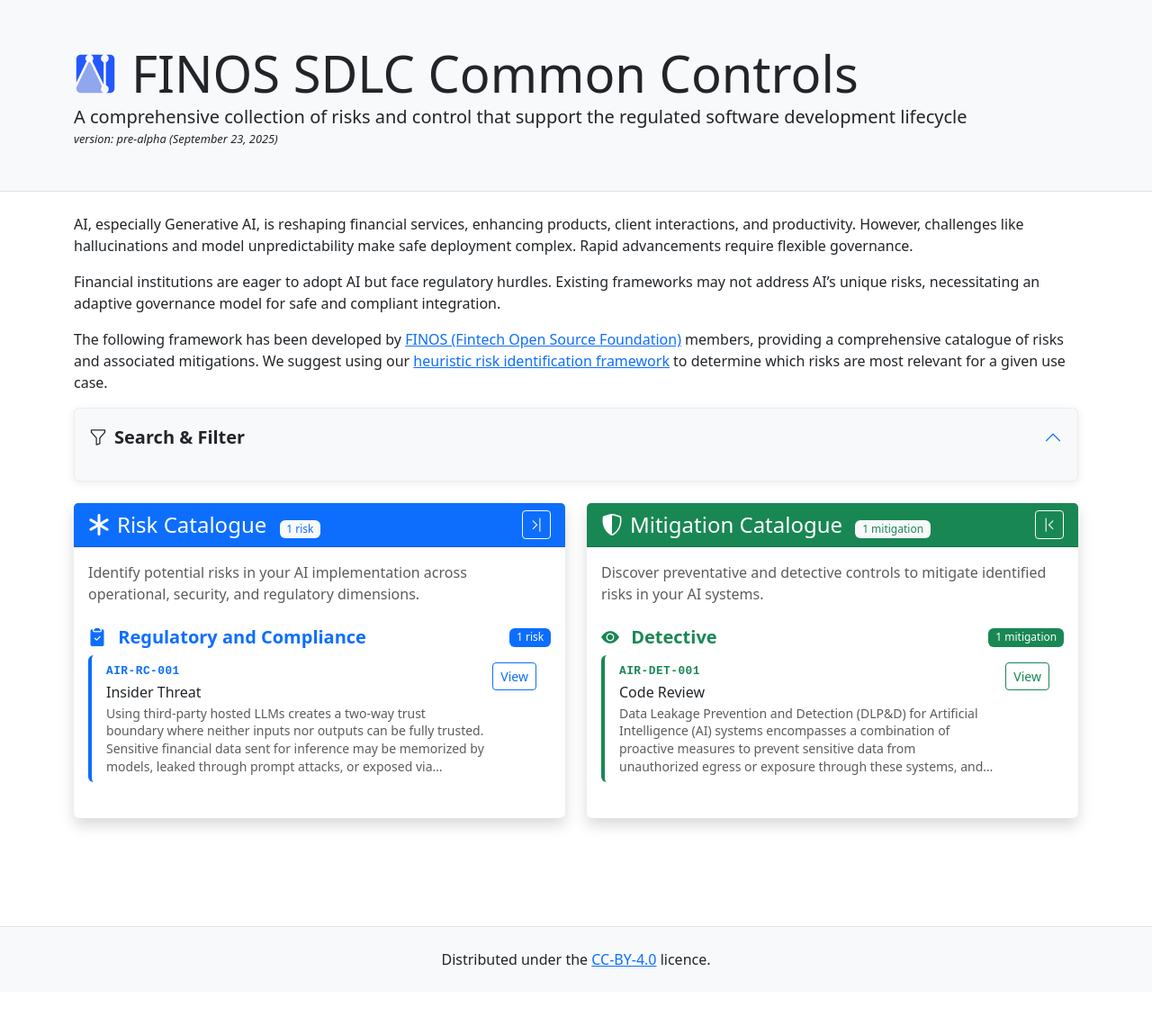
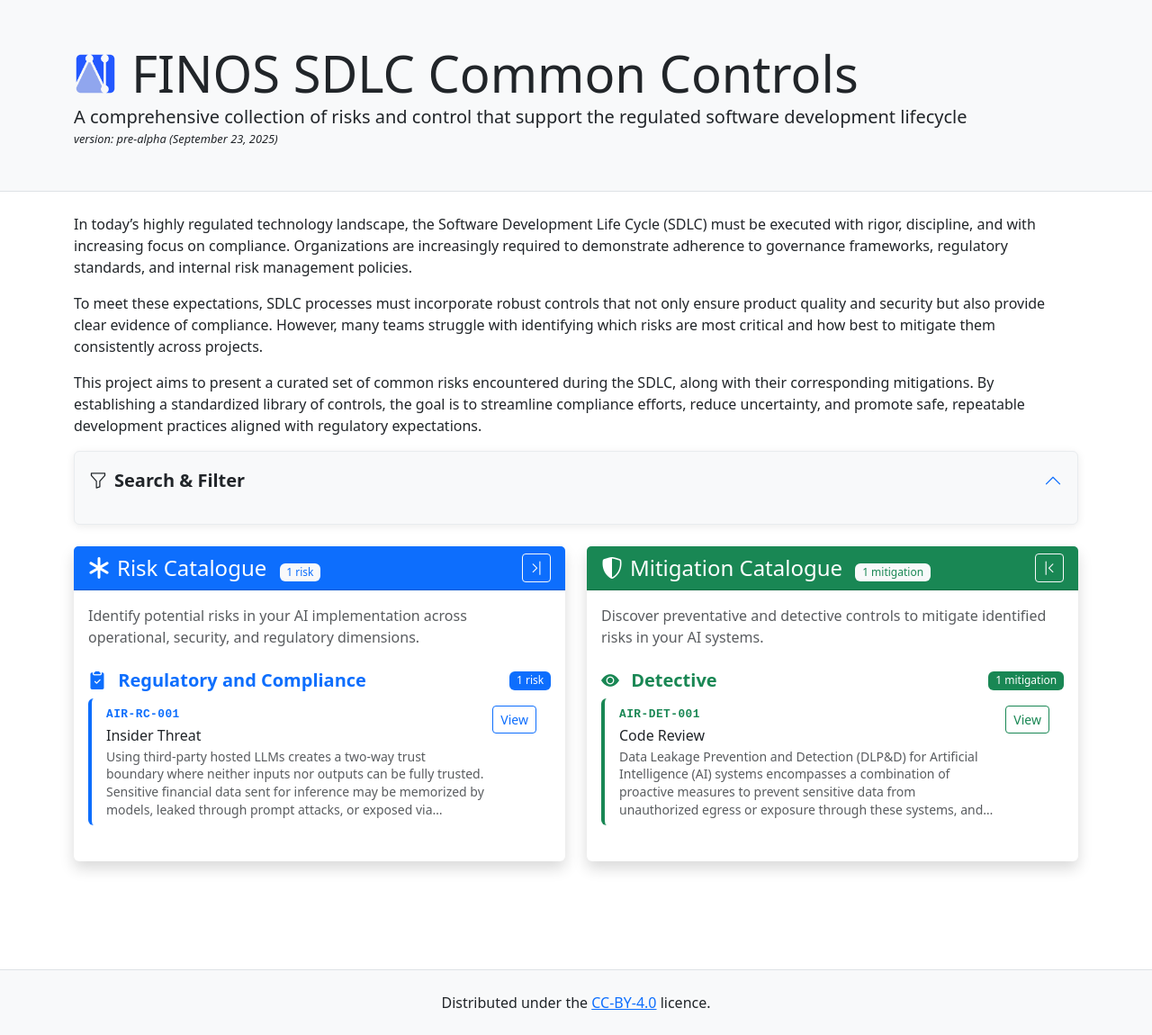
Before and after one commit to finos-labs/SDLC-Controls-Framework, a Jekyll site: the page built from docs/index.md, in a window 1280 px wide. Shown: the whole page at 90% size. Built offline with Jekyll 4.4.1, drawn with Linux system fonts in a browser that asks for light colours; before the commit the page ends 1102 px from its top, so only the background shows below that.

Commit message:
bit of a preamble

```diff
--- a/docs/index.md
+++ b/docs/index.md
@@ -11,10 +11,10 @@
   - DET
 ---
 
-AI, especially Generative AI, is reshaping financial services, enhancing products, client interactions, and productivity. However, challenges like hallucinations and model unpredictability make safe deployment complex. Rapid advancements require flexible governance.
+In today’s highly regulated technology landscape, the Software Development Life Cycle (SDLC) must be executed with rigor, discipline, and with increasing focus on compliance. Organizations are increasingly required to demonstrate adherence to governance frameworks, regulatory standards, and internal risk management policies.
 
-Financial institutions are eager to adopt AI but face regulatory hurdles. Existing frameworks may not address AI's unique risks, necessitating an adaptive governance model for safe and compliant integration.
+To meet these expectations, SDLC processes must incorporate robust controls that not only ensure product quality and security but also provide clear evidence of compliance. However, many teams struggle with identifying which risks are most critical and how best to mitigate them consistently across projects.
 
-The following framework has been developed by [FINOS (Fintech Open Source Foundation)](https://www.finos.org/) members, providing a comprehensive catalogue of risks and associated mitigations. We suggest using our [heuristic risk identification framework](heuristic-assessment.html) to determine which risks are most relevant for a given use case.
+This project aims to present a curated set of common risks encountered during the SDLC, along with their corresponding mitigations. By establishing a standardized library of controls, the goal is to streamline compliance efforts, reduce uncertainty, and promote safe, repeatable development practices aligned with regulatory expectations.
 
 {% include catalogue.html %}
```
